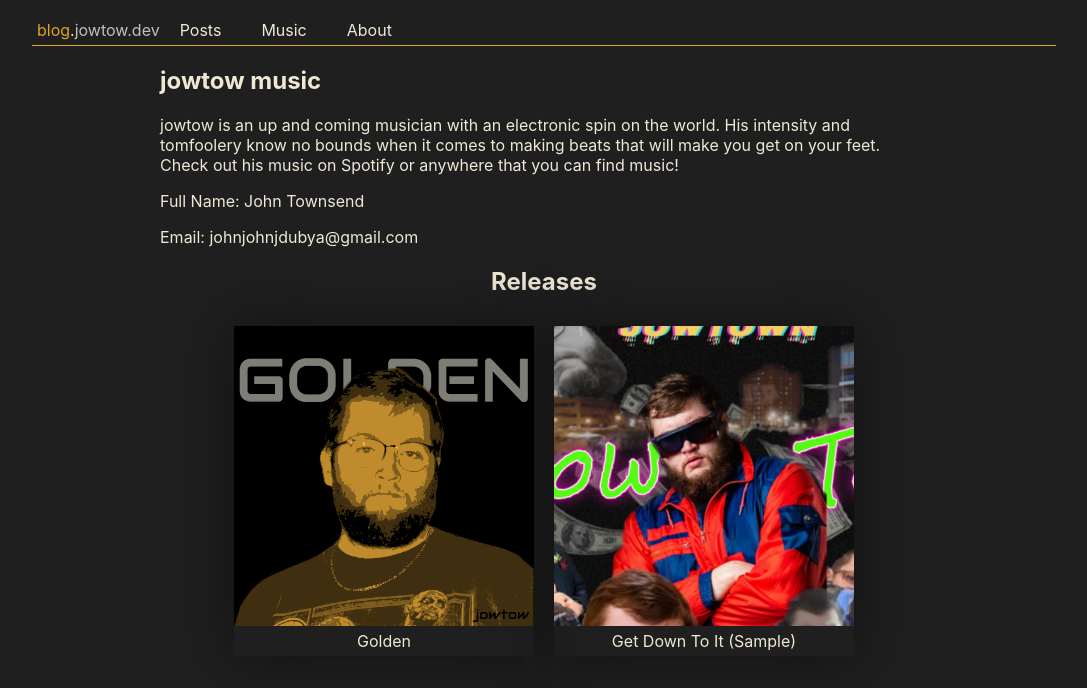
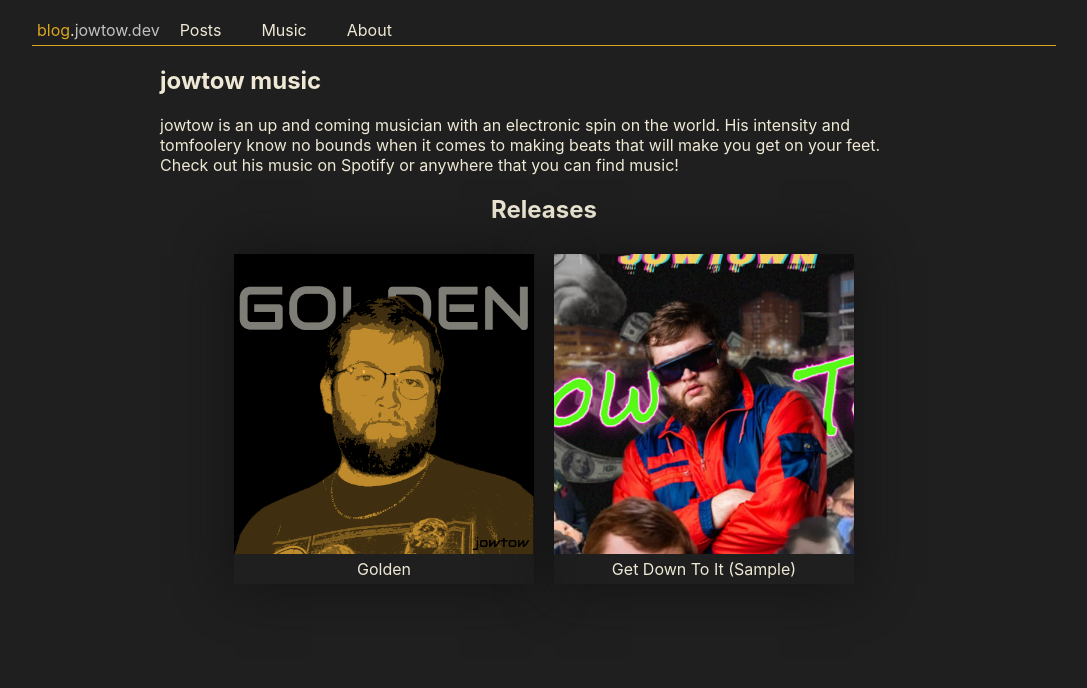
Before and after one commit to jowtow/jowtow-blog, a Next.js app: page /music in a window 1280 px wide. Shown: the top 688 px of the page, without its empty margins (96-1183 px from the left). Built offline with nearby package versions, Linux system fonts and the light colour scheme.

Commit message:
update links

```diff
--- a/pages/about.js
+++ b/pages/about.js
@@ -78,7 +78,7 @@ const About = ({
             <FontAwesomeIcon icon={faYoutube} />
           </a>
           <a
-            href="https://open.spotify.com/user/1226496424?si=a0b619d607b9491e"
+            href="https://open.spotify.com/artist/3DB1cb0YaTkAu6Jb7O0ICW?si=11g42F1nS--HbYjr2WX7TA"
             target="_blank"
             rel="noreferrer"
           >
--- a/pages/music.js
+++ b/pages/music.js
@@ -11,11 +11,6 @@ export default function Music({ title }) {
         world. His intensity and tomfoolery know no bounds when it comes to
         making beats that will make you get on your feet. Check out his music on
         Spotify or anywhere that you can find music!
-      </p>
-      <p>Full Name: John Townsend</p>
-      <p>
-        Email:{" "}
-        <a href="mailto:johnjohnjdubya@gmail.com">johnjohnjdubya@gmail.com</a>
       </p>
 
       <h2 style={{ textAlign: "center" }}>Releases</h2>
--- a/pages/music/golden.js
+++ b/pages/music/golden.js
@@ -106,7 +106,7 @@ export default function Golden() {
       >
         <div style={{ margin: "20px" }}>
           <Link
-            href="https://open.spotify.com/artist/3DB1cb0YaTkAu6Jb7O0ICW?si=r65g-8vXSD2DC-UrzU6tXw"
+            href="https://open.spotify.com/album/47eWiY7nsZvti8afcJDSOT?si=pgunsNiTTCij9EaCSCYgkg"
             replace={false}
           >
             <a target="blank">
```
